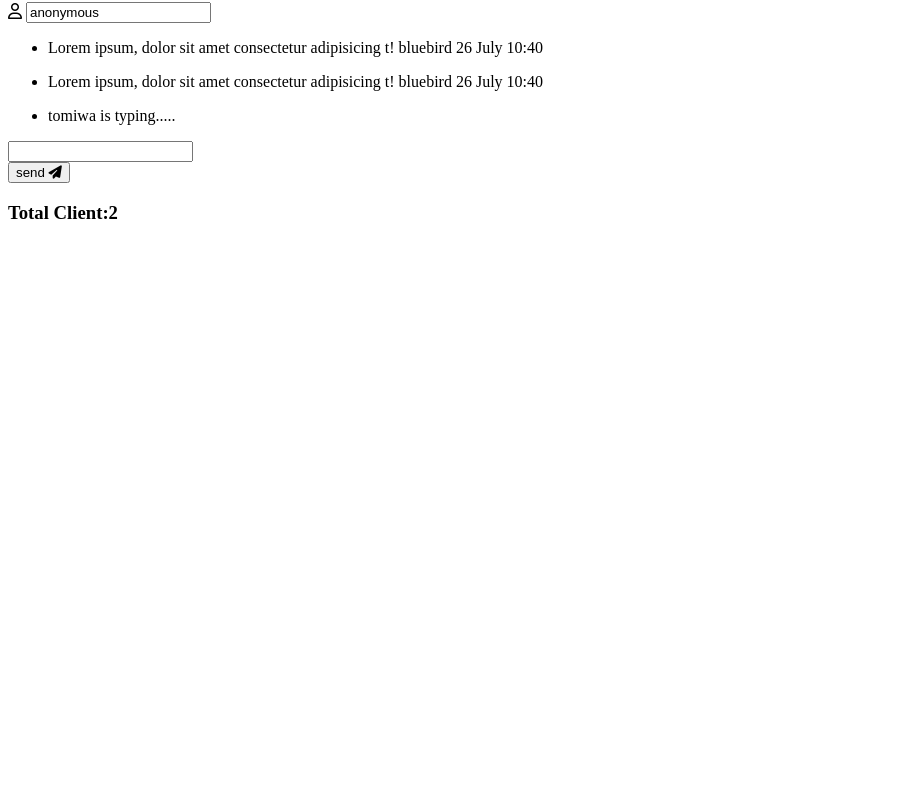
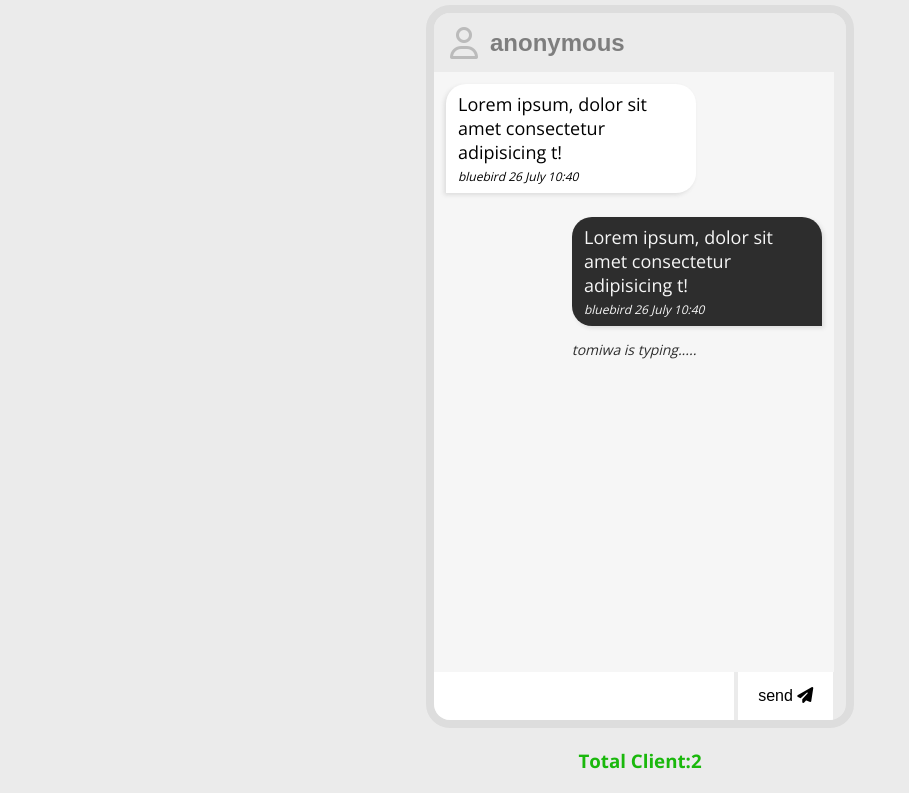
Before and after one commit to Ollatomiwa/chatapp, a website: page public/index.html in a window 1280 px wide. Shown: the part 78-871 px from the top of the page, without its empty margins (0-909 px from the left). Before the commit the page ends 800 px from the top, so only its background shows below. Drawn offline with nearby package versions, Linux system fonts and the light colour scheme.

Commit message:
UI design completed with css

```diff
--- a/public/index.html
+++ b/public/index.html
@@ -4,11 +4,12 @@
     <meta charset="UTF-8">
     <meta name="viewport" content="width=device-width, initial-scale=1.0">
     <link rel="stylesheet" href="https://cdnjs.cloudflare.com/ajax/libs/font-awesome/6.5.1/css/all.min.css" integrity="sha512-DTOQO9RWCH3ppGqcWaEA1BIZOC6xxalwEsw9c2QQeAIftl+Vegovlnee1c9QX4TctnWMn13TZye+giMm8e2LwA==" crossorigin="anonymous" referrerpolicy="no-referrer" />
+    <link rel="stylesheet" href="style.css">
     <title>ChatApp</title>
 </head>
 <body>
 
-    <h1>ChatApp</h1>
+    <h1 class="title">ChatApp</h1>
     <div class="main">
         <div class="name">
             <span><i class ="far fa-user"></i> </span>
@@ -40,7 +41,6 @@
 
         <form=class="message-form" id="message-form">
             <input type="text" name="message" id="message-input" class="message-input">
-            <div class="v-divider"></div>
             <button type="submit" class="send-button">
              send   <span><i class="fas fa-paper-plane"></i> </span>
             </button>
--- /dev/null
+++ b/public/style.css
@@ -0,0 +1,133 @@
+ @import url('https://fonts.googleapis.com/css2?family=Open+Sans:wght@400;700&family=Poppins:wght@200;300;400;600;700&family=Roboto:wght@300;400;500&display=swap');
+
+* {
+    margin: 0;
+    padding:0;
+    box-sizing: border-box;
+    scroll-behavior: smooth;
+}
+
+ body {
+     font-family: 'Open Sans', sans-serif;
+     /* display: flex;
+     flex-direction: column;
+     justify-content: center;
+     align-items: center;
+     background-color: #ebebeb; */
+     display: grid;
+     place-items: center;
+     background-color: #ebebeb;
+ }
+
+ .title {
+     margin: 20px 0;
+
+ }
+ .main{
+    border: 8px solid #dddddd;
+    border-radius: 24px;
+    overflow: hidden;
+ }
+
+ .name {
+    display: flex;
+    font-size: 32px;
+    font-weight: 700;
+    padding: 8px 16px;
+    color: #7e7e7e;
+    background-color: #ebebeb;
+}
+.name > span {
+    color: #bbb;
+
+}
+
+.name-input {
+    font-size: 24px;
+    font-weight: 700;
+    color: #7e7e7e;
+    flex-grow: 1;
+    border: none;
+    margin: 0px 12px;
+    outline: none;
+    background-color: #ebebeb;
+}
+
+.message-container {
+    display: flex;
+    flex-direction: column;
+    background-color: #f6f6f6;
+    width: 400px;
+    height: 600px;
+    overflow-y: scroll;
+    overflow-x: hidden;
+}
+
+.message-left, .message-right {
+    list-style: none;
+    padding: 8px 12px;
+    margin: 12px;
+    max-width: 250px;
+    font-size: 18px;
+    word-wrap: break-word;
+}
+
+.message-left  {
+    border-radius: 20px 20px 20px 0px ;
+    align-self: flex-start;
+    background-color: #fff;
+    box-shadow: -2px 2px 4px #dcdcdc;
+}
+
+.message-right  {
+    border-radius: 20px 20px 0px 20px ;
+    align-self: flex-end;
+    background-color: #2d2d2d;
+    box-shadow: 2px 2px 4px #dcdcdc;
+    color: #f6f6f6;
+}
+
+.message-left > p > span, .message-right > p > span {
+    display: block;
+    font-style: italic;
+    font-size: 12px;
+    margin-top: 4px;
+}
+.feedback {
+    font-style: italic;
+    font-size: 14px;
+    padding: 0px 16px 16px 16px;
+    color: #2d2d2d;
+    text-align: center;
+ }
+
+ .message-form {
+    display: flex;
+    justify-content: space-between;
+    width: 400px;
+ }
+
+.message-input {
+    width: 300px;
+    height: 48px;
+    font-size: 16px;
+    border: none;
+    outline: none;
+    padding: 0px 12px;
+    background-color: #fff;
+}
+
+.send-button {
+    height:  48px;
+    font-size: 16px;
+    border: none;
+    padding: 0px 20px;
+    outline: none;
+    background-color: #fff;
+    cursor: pointer;
+}
+
+.clients-total {
+    margin: 20px 0;
+    color: #1ab80c;
+}
```
